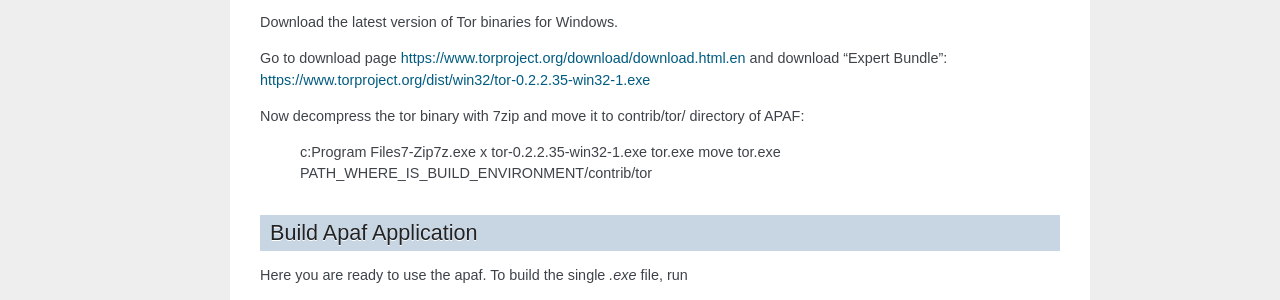
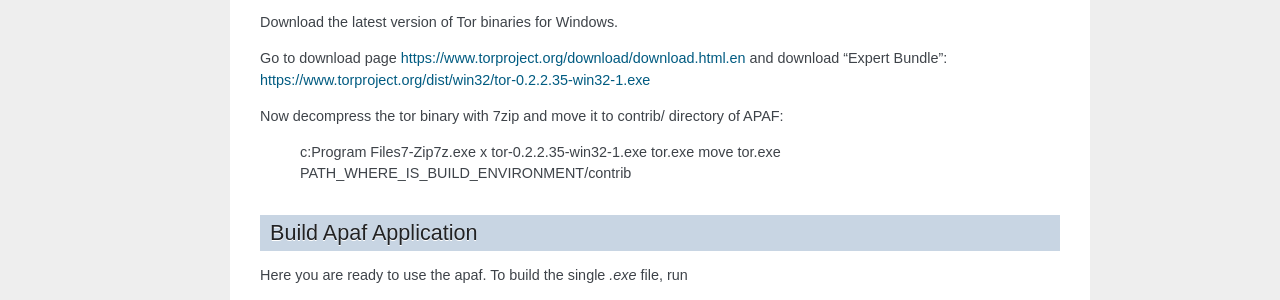
Before and after one commit to globaleaks/APAF, a Sphinx documentation site: the page built from docs/source/build_win32.rst, in a window 1280 px wide and 900 px high, scrolled down 3242 px. Shown: the part 445-745 px from the top of the window. Built offline with Sphinx 7.4.7, drawn with Linux system fonts in a browser that asks for light colours; some of the changed text lies outside the part shown.

Commit message:
fixed url of dependency and fix of contrib directory

```diff
--- a/docs/source/build_win32.rst
+++ b/docs/source/build_win32.rst
@@ -162,10 +162,10 @@
 Go to download page https://www.torproject.org/download/download.html.en and download "Expert Bundle":
 https://www.torproject.org/dist/win32/tor-0.2.2.35-win32-1.exe
 
-Now decompress the tor binary with 7zip and move it to contrib/tor/ directory of APAF:
+Now decompress the tor binary with 7zip and move it to contrib/ directory of APAF:
 
     c:\Program Files\7-Zip\7z.exe x tor-0.2.2.35-win32-1.exe tor.exe
-    move tor.exe PATH_WHERE_IS_BUILD_ENVIRONMENT/contrib/tor
+    move tor.exe PATH_WHERE_IS_BUILD_ENVIRONMENT/contrib
 
 Build Apaf Application
 ----------------------
```
Also changed, not shown: other parts of docs/source/build_win32.rst (+8 -8 lines).
